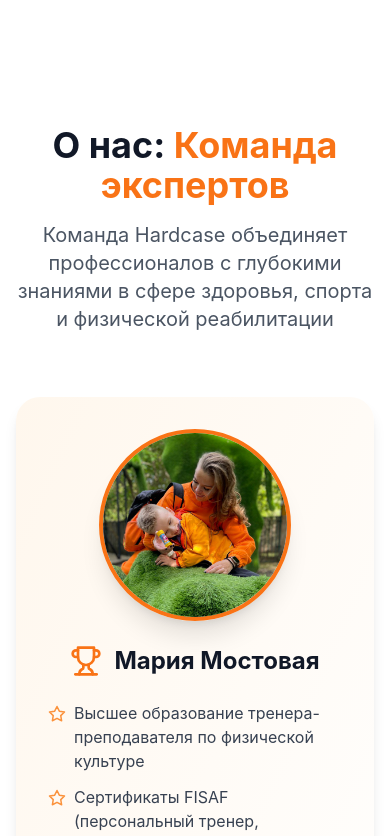
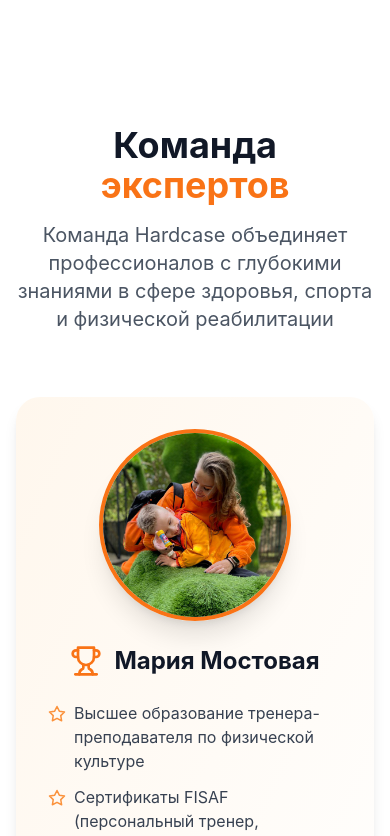
Before and after one commit to coldreb00t/hardcase-website, a Next.js app: page / in a window 390 px wide. Shown: the part 3860-4696 px from the top of the page. Built offline with nearby package versions, Linux system fonts and the light colour scheme.

Commit message:
Update components: manual changes

```diff
--- a/components/Navigation.tsx
+++ b/components/Navigation.tsx
@@ -17,7 +17,7 @@ export default function Navigation() {
   }, [])
 
   const navItems = [
-    { name: 'О нас', href: '#team' },
+    { name: 'Команда экспертов', href: '#team' },
     { name: 'Услуги', href: '#services' },
     { name: 'Технологии', href: '#technology' },
     { name: 'Преимущества', href: '#advantages' },
--- a/components/ServicesSection.tsx
+++ b/components/ServicesSection.tsx
@@ -59,8 +59,8 @@ export default function ServicesSection() {
           transition={{ duration: 0.6 }}
           className="text-center mb-16"
         >
-          <h2 className="text-4xl md:text-5xl font-bold text-gray-900 mb-4">
-            Услуги: <span className="text-primary-500">Персонализированные программы и модули</span>
+          <h2 className="text-4xl md:text-5xl font-bold mb-4">
+            <span className="text-gray-900">Персонализированные</span> <span className="text-primary-500">программы и модули</span>
           </h2>
           <p className="text-xl text-gray-600 max-w-3xl mx-auto">
             Модульная система позволяет выбрать именно те услуги, которые вам нужны, и получать постоянную поддержку на всех этапах достижения целей
@@ -77,17 +77,17 @@ export default function ServicesSection() {
               viewport={{ once: true }}
               transition={{ duration: 0.5, delay: index * 0.1 }}
               whileHover={{ y: -10, scale: 1.02 }}
-              className="relative group"
+              className="relative group flex"
             >
               <div className="absolute inset-0 bg-gradient-to-r opacity-0 group-hover:opacity-20 transition-opacity duration-300 rounded-3xl blur-xl"
                 style={{ background: `linear-gradient(to right, var(--tw-gradient-stops))` }}
               />
-              <div className="relative bg-white border-2 border-gray-100 hover:border-primary-200 p-8 rounded-3xl shadow-lg hover:shadow-2xl transition-all duration-300">
-                <div className={`inline-flex p-4 rounded-2xl bg-gradient-to-r ${service.gradient} mb-6`}>
+              <div className="relative bg-white border-2 border-gray-100 hover:border-primary-200 p-8 rounded-3xl shadow-lg hover:shadow-2xl transition-all duration-300 flex flex-col w-full">
+                <div className={`inline-flex p-4 rounded-2xl bg-gradient-to-r ${service.gradient} mb-6 self-start`}>
                   <service.icon className="text-white" size={32} />
                 </div>
                 <h3 className="text-xl font-bold text-gray-900 mb-4">{service.title}</h3>
-                <p className="text-gray-600 leading-relaxed">{service.description}</p>
+                <p className="text-gray-600 leading-relaxed flex-grow">{service.description}</p>
               </div>
             </motion.div>
           ))}
--- a/components/TeamSection.tsx
+++ b/components/TeamSection.tsx
@@ -50,8 +50,8 @@ export default function TeamSection() {
           transition={{ duration: 0.6 }}
           className="text-center mb-16"
         >
-          <h2 className="text-4xl md:text-5xl font-bold text-gray-900 mb-4">
-            О нас: <span className="text-primary-500">Команда экспертов</span>
+          <h2 className="text-4xl md:text-5xl font-bold mb-4">
+            <span className="text-gray-900">Команда</span> <span className="text-primary-500">экспертов</span>
           </h2>
           <p className="text-xl text-gray-600 max-w-3xl mx-auto">
             Команда Hardcase объединяет профессионалов с глубокими знаниями в сфере здоровья, спорта и физической реабилитации
@@ -116,7 +116,11 @@ export default function TeamSection() {
                 whileInView={{ opacity: 1, x: 0 }}
                 viewport={{ once: true }}
                 transition={{ duration: 0.4, delay: index * 0.1 }}
-                className="flex items-start bg-white/10 backdrop-blur-sm p-4 rounded-xl"
+                className={`flex items-start bg-white/10 backdrop-blur-sm p-4 rounded-xl ${
+                  index === highlights.length - 1 && highlights.length % 2 !== 0
+                    ? 'md:col-span-2 md:max-w-2xl md:mx-auto'
+                    : ''
+                }`}
               >
                 <Award className="mr-3 mt-1 flex-shrink-0" size={20} />
                 <span className="text-white/90">{highlight}</span>
```
